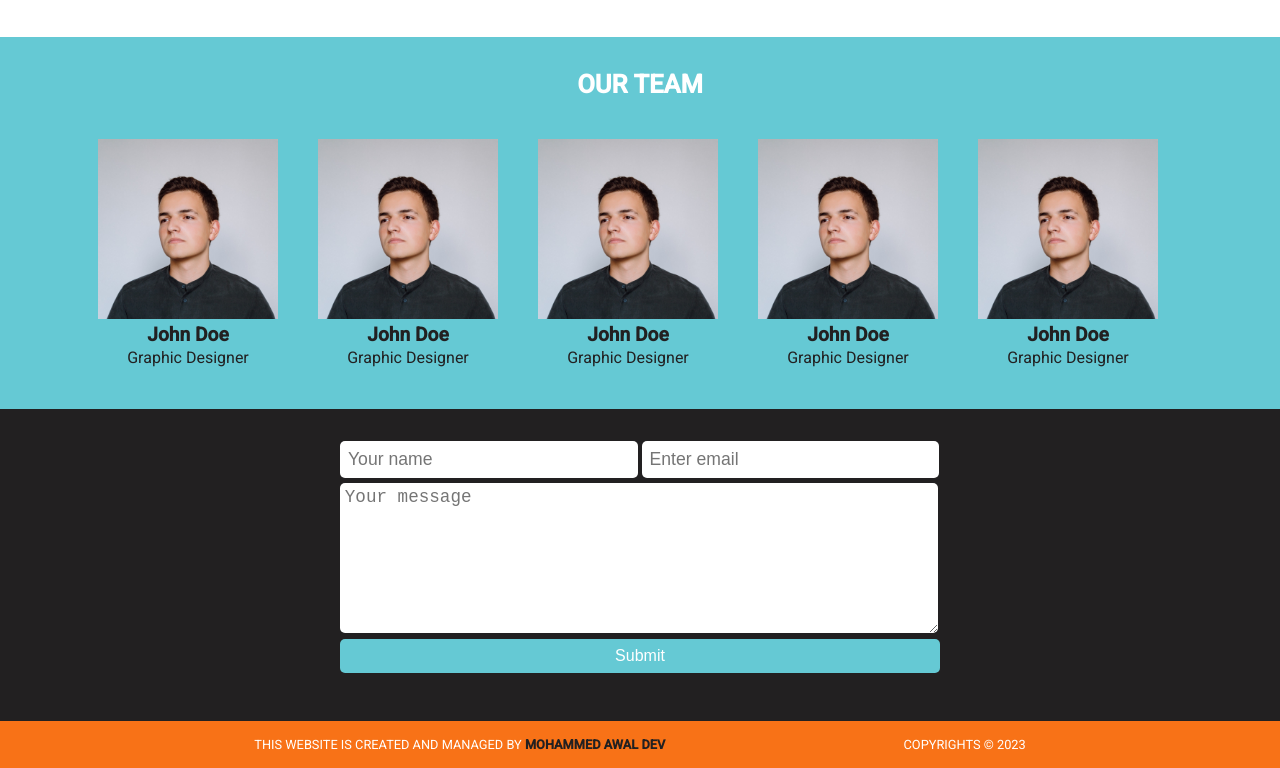
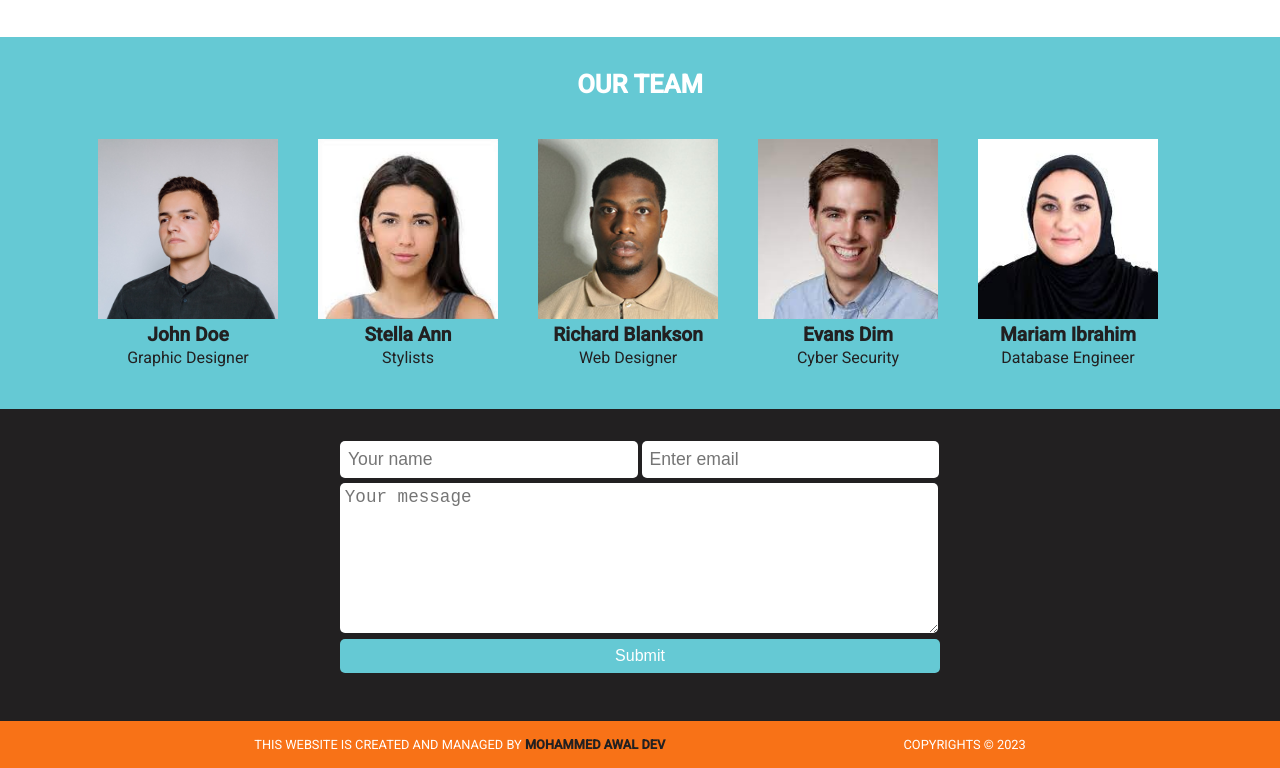
Before and after one commit to wanez17/company-website-2, a plain HTML site: page index.html in a window 1280 px wide. Shown: the part 1910-2678 px from the top of the page. Drawn offline with Linux system fonts and the light colour scheme.

Commit message:
Update index.html
Added Images to the team members section

```diff
--- a/index.html
+++ b/index.html
@@ -233,42 +233,42 @@
     </div>
 
     <div class="member">
-      <img src="images/team/pass1.jpg" alt="" width="250" height="250">
+      <img src="images/team/pass2.jpg" alt="" width="250" height="250">
     <p class="member-name">
-      John Doe
+      Stella Ann
     </p>
     <p class="member-position">
-      Graphic Designer
+      Stylists
     </p>
     </div>
 
     <div class="member">
-      <img src="images/team/pass1.jpg" alt="" width="250" height="250">
+      <img src="images/team/pass3.jpg" alt="" width="250" height="250">
     <p class="member-name">
-      John Doe
+      Richard Blankson
     </p>
     <p class="member-position">
-      Graphic Designer
+      Web Designer
     </p>
     </div>
 
     <div class="member">
-      <img src="images/team/pass1.jpg" alt="" width="250" height="250">
+      <img src="images/team/pass4.jpg" alt="" width="250" height="250">
     <p class="member-name">
-      John Doe
+      Evans Dim
     </p>
     <p class="member-position">
-      Graphic Designer
+      Cyber Security
     </p>
     </div>
 
     <div class="member">
-      <img src="images/team/pass1.jpg" alt="" width="250" height="250">
+      <img src="images/team/pass5.jpg" alt="" width="250" height="250">
     <p class="member-name">
-      John Doe
+      Mariam Ibrahim
     </p>
     <p class="member-position">
-      Graphic Designer
+      Database Engineer
     </p>
     </div>
   </div>
```
Also changed, not shown: images/team/pass4.jpg (added), images/team/pass5.jpg (added).
